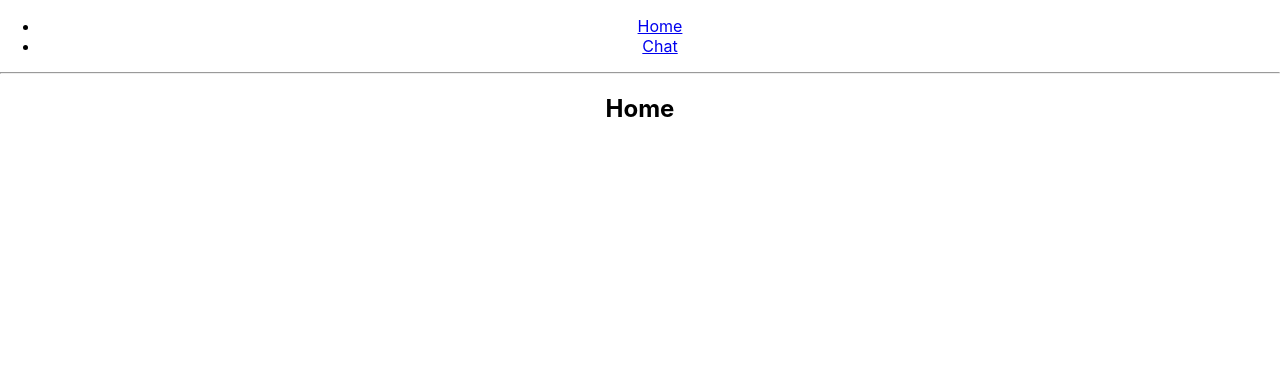
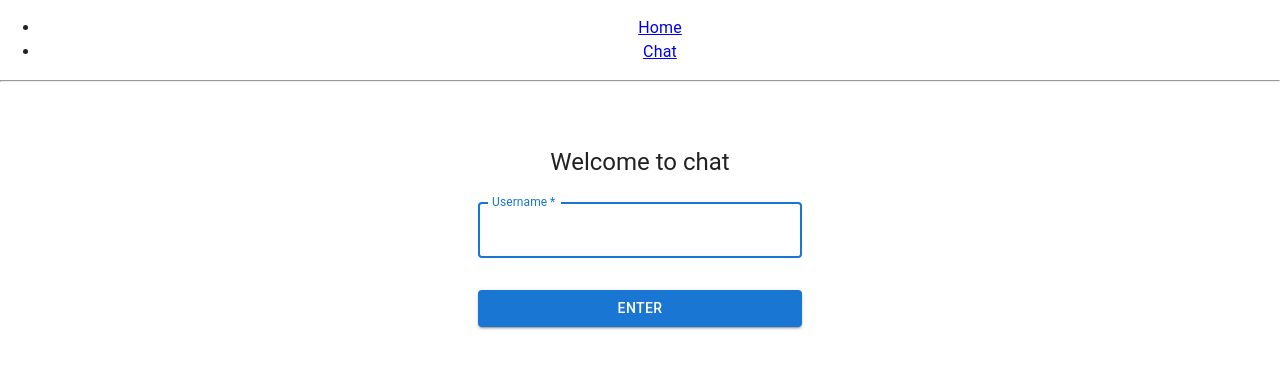
Before and after one commit to raitisbe/home-assignment, a React (Create React App) app in the folder client/: page / in a window 1280 px wide. Shown: the top 368 px of the page. Built offline with nearby package versions, Linux system fonts and the light colour scheme.

Commit message:
feat: Add sign in form ui

```diff
--- a/client/package.json
+++ b/client/package.json
@@ -3,6 +3,9 @@
   "version": "0.1.0",
   "private": true,
   "dependencies": {
+    "@emotion/react": "^11.10.5",
+    "@emotion/styled": "^11.10.5",
+    "@mui/material": "^5.11.4",
     "@testing-library/jest-dom": "^5.16.5",
     "@testing-library/react": "^13.4.0",
     "@testing-library/user-event": "^13.5.0",
--- a/client/src/landing.tsx
+++ b/client/src/landing.tsx
@@ -1,9 +1,60 @@
-import React from 'react';
+import * as React from 'react';
+import Button from '@mui/material/Button';
+import CssBaseline from '@mui/material/CssBaseline';
+import TextField from '@mui/material/TextField';
+import Box from '@mui/material/Box';
+import Typography from '@mui/material/Typography';
+import Container from '@mui/material/Container';
+import { createTheme, ThemeProvider } from '@mui/material/styles';
+
+const theme = createTheme();
 
 export function Landing() {
+  const handleSubmit = (event: React.FormEvent<HTMLFormElement>) => {
+  /*  event.preventDefault();
+    const data = new FormData(event.currentTarget);
+    console.log({
+      email: data.get('username')
+    });
+    */
+  };
+
   return (
-    <div>
-      <h2>Home</h2>
-    </div>
+    <ThemeProvider theme={theme}>
+      <Container component="main" maxWidth="xs">
+        <CssBaseline />
+        <Box
+          sx={{
+            marginTop: 8,
+            display: 'flex',
+            flexDirection: 'column',
+            alignItems: 'center',
+          }}
+        >
+          <Typography component="h1" variant="h5">
+            Welcome to chat
+          </Typography>
+          <Box component="form" onSubmit={handleSubmit} noValidate sx={{ mt: 1 }}>
+            <TextField
+              margin="normal"
+              required
+              fullWidth
+              id="username"
+              label="Username"
+              name="username"
+              autoFocus
+            />
+            <Button
+              type="submit"
+              fullWidth
+              variant="contained"
+              sx={{ mt: 3, mb: 2 }}
+            >
+              Enter
+            </Button>
+          </Box>
+        </Box>
+      </Container>
+    </ThemeProvider>
   );
 }
```
Also changed, not shown: 1 other file (tests, documents, lock files or other folders).
